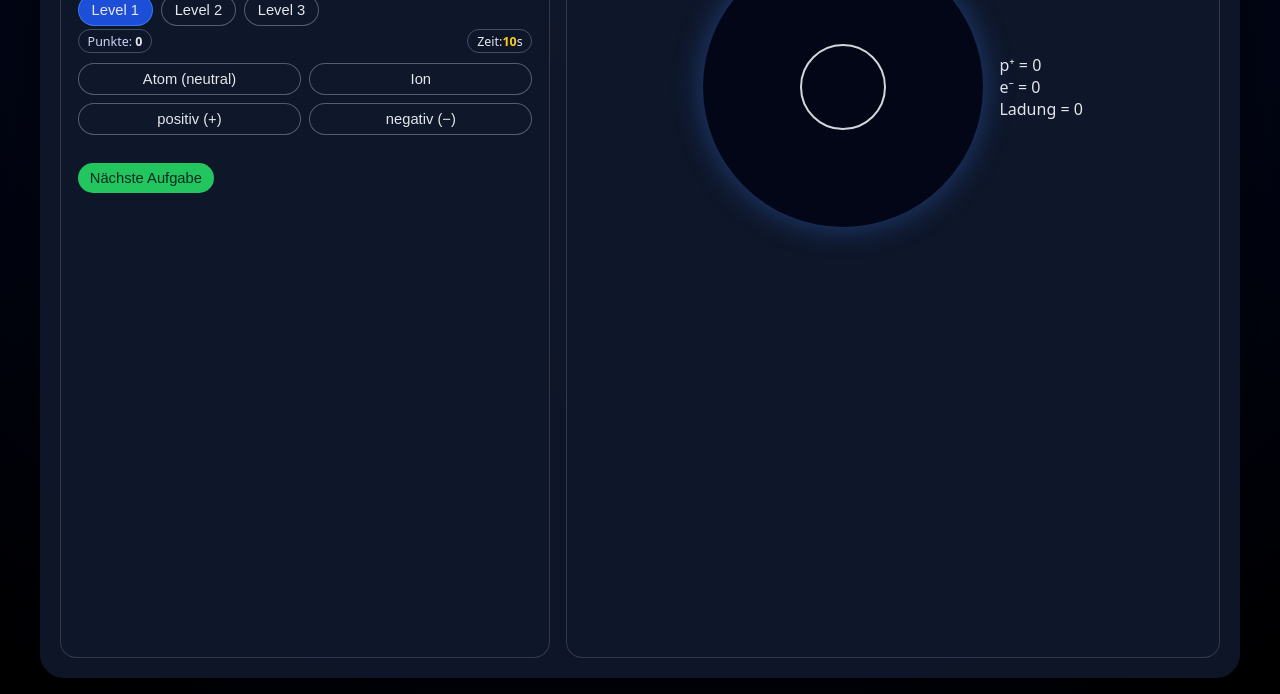
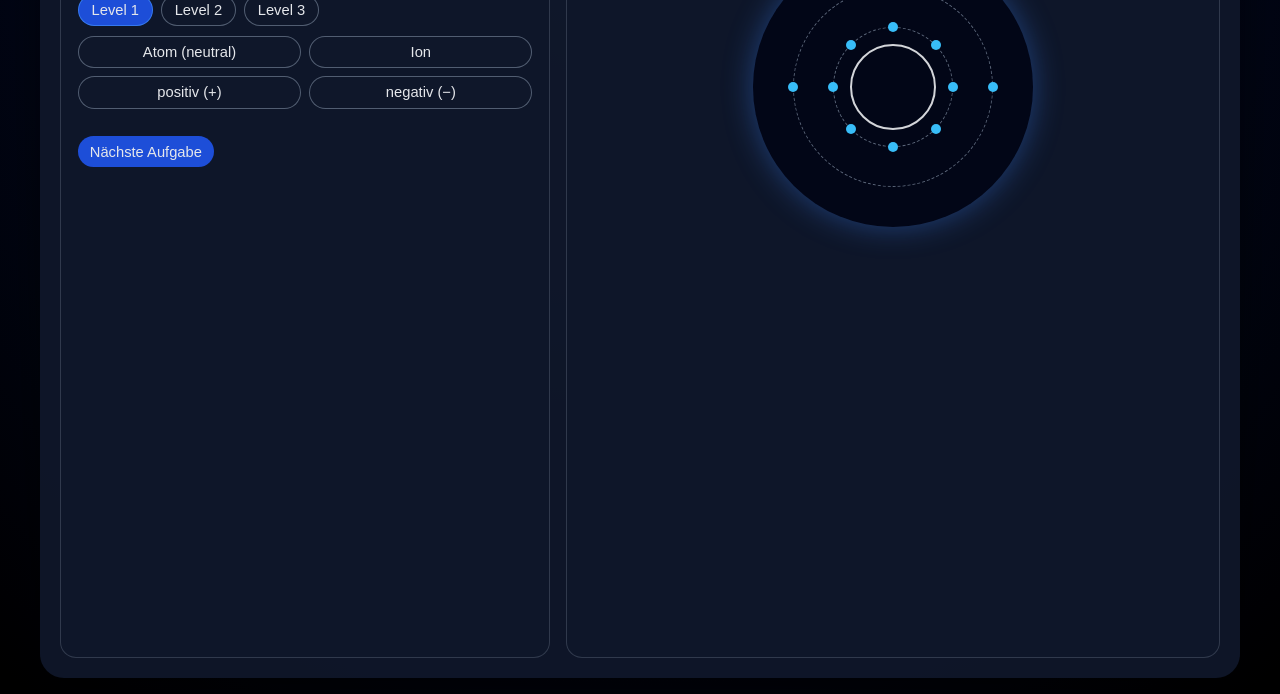
Before and after one commit to duckduckshow/atomtrainer2, a plain HTML site: page index.html in a window 1280 px wide. Shown: the part 106-800 px from the top of the page. Drawn offline with Linux system fonts and the light colour scheme.

Commit message:
Refactor index.html structure and styles
Refactor HTML structure and clean up CSS styles. Removed unused elements and adjusted feedback button.

```diff
--- a/index.html
+++ b/index.html
@@ -27,7 +27,6 @@
     }
     h1{margin:.2rem 0 .35rem;font-size:1.55rem;color:#f9fafb}
     .subtitle{color:#9ca3af;font-size:.92rem;margin-bottom:.8rem}
-
     .card{
       background: rgba(15, 23, 42, 0.95);
       border-radius: 1rem;
@@ -56,14 +55,10 @@
       background:#1d4ed8;
       border-color: rgba(59,130,246,.8);
     }
-
-    .panel-title{font-weight:600;margin-bottom:.35rem;color:#e5e7eb}
     .question{
-      font-size:1.02rem; line-height:1.35;
+      font-size:1.02rem;
       margin:.35rem 0 .6rem;
-      color:#f3f4f6;
     }
-
     .controls{
       display:grid;
       grid-template-columns: repeat(2, minmax(0,1fr));
@@ -81,46 +76,16 @@
       background:#0f172a;
       border:1px solid rgba(148,163,184,.5);
     }
-    button.good{background:#22c55e;color:#022c22}
-    button.bad{background:#dc2626;color:#fff;border:1px solid #7f1d1d}
-
-    .feedback{
-      margin-top:.55rem;
-      min-height:1.2em;
-      font-size:.98rem;
-    }
+    .feedback{margin-top:.55rem;min-height:1.2em}
     .feedback.ok{color:#22c55e}
     .feedback.err{color:#f97316}
-
-    .stats{
-      display:grid;
-      grid-template-columns: repeat(3, minmax(0,1fr));
-      gap:.45rem;
-      margin-top:.5rem;
-    }
-    .stat{
-      background: rgba(15, 23, 42, 0.9);
-      border-radius: .75rem;
-      padding:.45rem .6rem;
-      border: 1px solid rgba(55, 65, 81, 0.9);
-    }
-    .stat .k{font-size:.7rem;text-transform:uppercase;color:#9ca3af}
-    .stat .v{font-size:1.05rem;font-weight:700;color:#facc15}
-
-    .timer{
-      margin-left:auto;
-      font-variant-numeric: tabular-nums;
-      color:#e5e7eb;
-    }
-    .timer b{color:#facc15}
-
     .atom-area{display:flex;justify-content:center;align-items:center;gap:1rem}
     .atom-visual{
       position:relative;
       width:280px;height:280px;
       border-radius:50%;
       background:#020617;
-      box-shadow: 0 0 30px rgba(59,130,246,.4);
+      box-shadow:0 0 30px rgba(59,130,246,.4);
     }
     .nucleus-circle{
       position:absolute;left:50%;top:50%;
@@ -131,7 +96,6 @@
     .shell{
       position:absolute;border-radius:50%;
       border:1px dashed rgba(148,163,184,.6);
-      pointer-events:none;
     }
     .electron{
       position:absolute;width:10px;height:10px;border-radius:50%;
@@ -143,28 +107,19 @@
       background:#f97316;
       transform:translate(-50%,-50%);
     }
-
-    .hide-numbers .numbers{display:none}
   </style>
 </head>
 
 <body>
 <div class="app">
 
-<div class="card" id="leftCard">
-  <h1>Atom-Quiz: Erkennen statt Bauen</h1>
+<div class="card">
+  <h1>Atom-Quiz</h1>
 
   <div class="tabs">
     <button class="tab active" id="tab1">Level 1</button>
     <button class="tab" id="tab2">Level 2</button>
     <button class="tab" id="tab3">Level 3</button>
-  </div>
-
-  <div class="row">
-    <div class="pill">Punkte: <strong id="score">0</strong></div>
-    <div class="pill timer" id="timerPill" style="display:none;">
-      Zeit: <b id="timer">15</b>s
-    </div>
   </div>
 
   <div class="question" id="questionText"></div>
@@ -179,18 +134,13 @@
   </div>
 
   <div class="feedback" id="feedback"></div>
-  <button id="next" class="good">Nächste Aufgabe</button>
+  <button id="next">Nächste Aufgabe</button>
 </div>
 
-<div class="card" id="rightCard">
+<div class="card">
   <div class="atom-area">
     <div class="atom-visual" id="atomVisual">
       <div class="nucleus-circle"></div>
-    </div>
-    <div class="numbers">
-      <div>p⁺ = <span id="pCount">0</span></div>
-      <div>e⁻ = <span id="eCount">0</span></div>
-      <div>Ladung = <span id="cCount">0</span></div>
     </div>
   </div>
 </div>
@@ -205,42 +155,47 @@ const TASKS = [
   {Z:1,e:0}
 ];
 
-let index=0;
-let locked=false;
-let score=0;
+let index=0, locked=false;
 let Z=0,e=0;
-let timer=15,timerId=null;
 
 const l2Atom=document.getElementById("l2Atom");
 const l2Ion=document.getElementById("l2Ion");
 const l2Pos=document.getElementById("l2Pos");
 const l2Neg=document.getElementById("l2Neg");
 const feedback=document.getElementById("feedback");
-const timerEl=document.getElementById("timer");
-const timerPill=document.getElementById("timerPill");
 
 function chargeOf(Z,e){return Z-e}
 
-function startTimer(){
-  clearInterval(timerId);
-  timer=15;
-  timerEl.textContent=timer;
-  timerId=setInterval(()=>{
-    timer--;
-    timerEl.textContent=timer;
-    if(timer<=0){
-      clearInterval(timerId);
-      locked=true;
-      feedback.textContent="Zeit abgelaufen";
+function renderAtom(Z,e){
+  const v=document.getElementById("atomVisual");
+  v.querySelectorAll(".shell,.electron,.proton-dot").forEach(x=>x.remove());
+  const cx=140,cy=140;
+  const shells=[60,100];
+  let rem=e;
+  shells.forEach(r=>{
+    const s=document.createElement("div");
+    s.className="shell";
+    s.style.width=s.style.height=(2*r)+"px";
+    s.style.left=(cx-r)+"px";
+    s.style.top=(cy-r)+"px";
+    v.appendChild(s);
+    const n=Math.min(rem,8); rem-=n;
+    for(let i=0;i<n;i++){
+      const a=2*Math.PI*i/n;
+      const el=document.createElement("div");
+      el.className="electron";
+      el.style.left=(cx+r*Math.cos(a))+"px";
+      el.style.top=(cy+r*Math.sin(a))+"px";
+      v.appendChild(el);
     }
-  },1000);
+  });
 }
 
 function renderTask(){
   locked=false;
   feedback.textContent="";
 
-  // 🔧 BUGFIX: Atom & Ion wieder aktivieren
+  /* ✅ EINZIGER BUGFIX */
   l2Atom.disabled=false;
   l2Ion.disabled=false;
 
@@ -249,22 +204,15 @@ function renderTask(){
 
   const t=TASKS[index];
   Z=t.Z; e=t.e;
-
-  timerPill.style.display="inline-flex";
-  startTimer();
+  renderAtom(Z,e);
 }
 
 function solve(atomIon,sign){
   if(locked)return;
   locked=true;
-  clearInterval(timerId);
-
   const c=chargeOf(Z,e);
-  const ok=(c===0 && atomIon==="atom")||(c>0&&sign==="pos")||(c<0&&sign==="neg");
-
-  if(ok){score++;feedback.textContent="Richtig";}
-  else{feedback.textContent="Falsch";}
-  document.getElementById("score").textContent=score;
+  const ok=(c===0&&atomIon==="atom")||(c>0&&sign==="pos")||(c<0&&sign==="neg");
+  feedback.textContent=ok?"Richtig":"Falsch";
 }
 
 l2Atom.onclick=()=>solve("atom");
```
